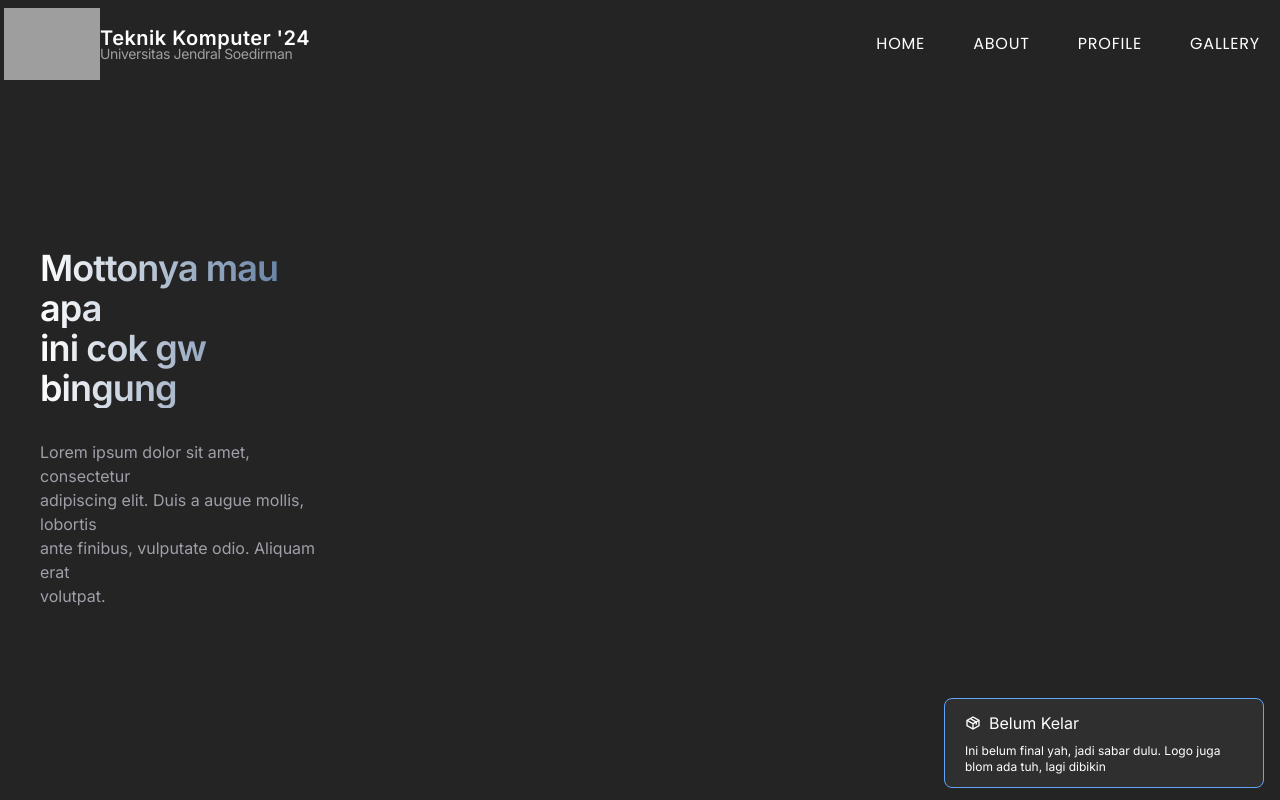
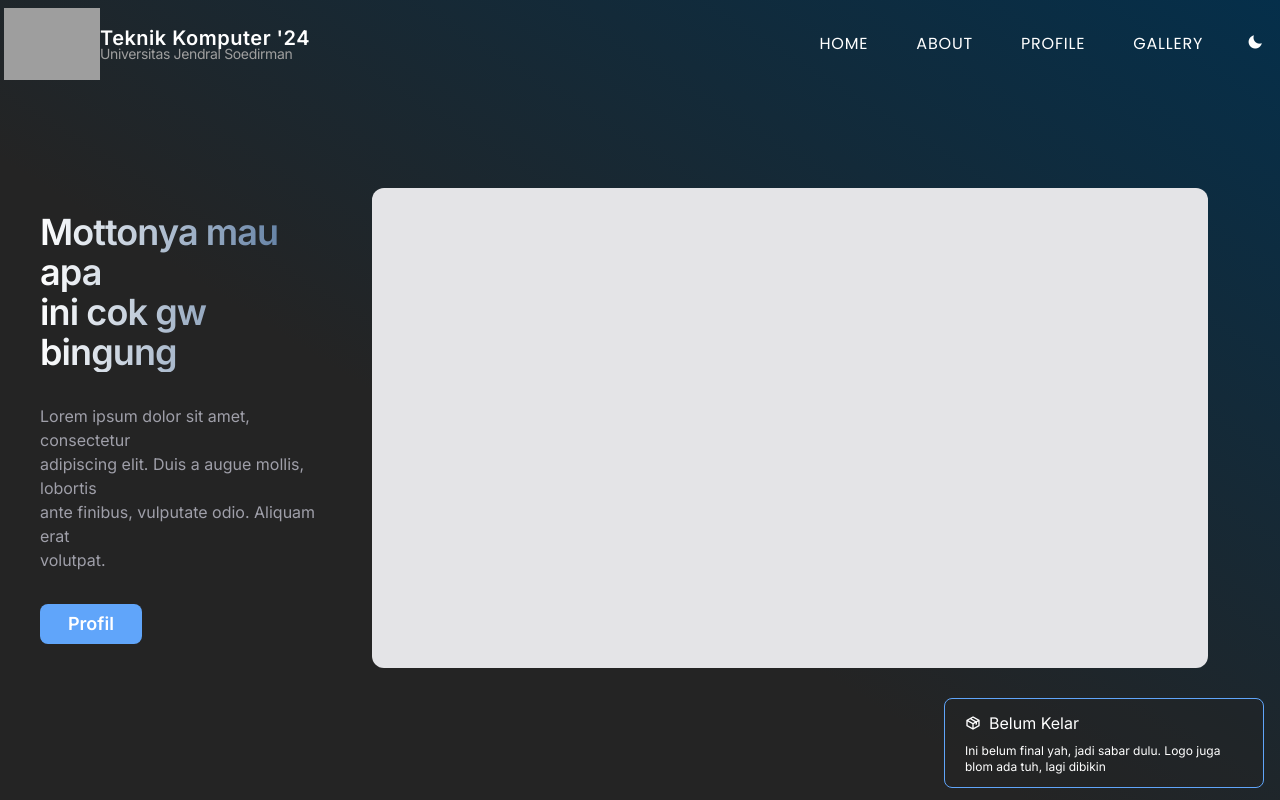
Before and after one commit to CrzxaExe/Project-Tekkom-24, a Vue app: page / in a window 1280 px wide. Built offline with nearby package versions, Linux system fonts and the light colour scheme; grey boxes are pictures that could not be loaded.

Commit message:
adding darkmode & adding some content to hero section

```diff
--- a/index.html
+++ b/index.html
@@ -1,5 +1,5 @@
 <!DOCTYPE html>
-<html lang="id">
+<html lang="id" class="dark">
   <head>
     <meta charset="UTF-8" />
     <link rel="icon" href="/favicon.ico" />
@@ -20,7 +20,7 @@
     <title>Teknik Komputer '24 | Unsoed</title>
   </head>
   <body
-    class="bg-back-900 min-h-screen text-white font-primary overflow-x-hidden relative"
+    class="dark:bg-linear-to-tr/srgb from-back-900 from-40% to-sky-950 min-h-screen dark:text-white text-black font-primary overflow-x-hidden relative"
   >
     <div id="app"></div>
     <script type="module" src="/src/main.js"></script>
--- a/src/assets/main.css
+++ b/src/assets/main.css
@@ -13,9 +13,10 @@
 
 html,
 body {
-  background: #242424;
   scroll-behavior: smooth;
 }
+
+@custom-variant dark (&:where(.dark, .dark *));
 
 @utility section-screen {
   @apply flex max-w-[115em] mx-auto w-full min-h-full px-5 md:px-6 lg:px-10 py-6 md:py-8 lg:py-12;
@@ -34,5 +35,5 @@ body {
 }
 
 @utility nav-link-btn {
-  @apply w-full lg:w-fit px-5 py-1 lg:px-4 rounded-lg text-center transition-all duration-300 ease-in-out text-white hover:bg-white hover:text-black lg:hover:bg-transparent lg:hover:text-teal-500 active:bg-gray-600 active:text-gray-800 lg:active:bg-white lg:active:text-teal-700;
+  @apply w-full lg:w-fit px-5 py-1 lg:px-4 rounded-lg text-center transition-all duration-300 ease-in-out text-black dark:text-white hover:bg-white hover:text-black lg:hover:bg-transparent lg:hover:text-teal-500 active:bg-gray-600 active:text-gray-800 lg:active:bg-black dark:lg:active:bg-white lg:active:text-teal-700;
 }
--- a/src/components/Navbar.vue
+++ b/src/components/Navbar.vue
@@ -2,9 +2,9 @@
 import { ref } from 'vue';
 import Skeleton from './Skeleton.vue'
 
-
 const scroll = ref(0);
 const toggle = ref(false);
+const isDarkMode = ref(true);
 
 window.addEventListener("scroll", () => {
     scroll.value = window.scrollY;
@@ -12,6 +12,12 @@ window.addEventListener("scroll", () => {
 
 const toggleHamburger = () => {
     toggle.value = !toggle.value;
+}
+
+const toggleDarkMode = () => {
+    document.documentElement.classList.toggle("dark");
+
+    isDarkMode.value = !isDarkMode
 }
 
 </script>
@@ -42,15 +48,15 @@ const toggleHamburger = () => {
             </div>
             <div class="w-full max-w-[1.88rem] flex flex-col gap-2 justify-center items-center lg:hidden cursor-pointer"
                 v-on:click="toggleHamburger">
-                <span class="w-full h-[2px] bg-white rounded transition-all ease-in-out duration-300 origin-top-left"
+                <span class="w-full h-[2px] bg-black dark:bg-white rounded transition-all ease-in-out duration-300 origin-top-left"
                     :class="[toggle ? 'rotate-45 translate-x-1' : '']"></span>
-                <span class="w-full h-[2px] bg-white rounded transition-all ease-in-out duration-300"
+                <span class="w-full h-[2px] bg-black dark:bg-white rounded transition-all ease-in-out duration-300"
                     :class="[toggle ? 'opacity-0' : '']"></span>
-                <span class="w-full h-[2px] bg-white rounded transition-all ease-in-out duration-300 origin-bottom-left"
+                <span class="w-full h-[2px] bg-black dark:bg-white rounded transition-all ease-in-out duration-300 origin-bottom-left"
                     :class="[toggle ? '-rotate-45 translate-x-1' : '']"></span>
             </div>
-            <nav class="text-sm lg:text-base tracking-wider w-[calc(100%-var(--spacing)*6)] lg:w-fit flex flex-col lg:flex-row gap-2 lg:gap-4 uppercase items-center lg:justify-start absolute lg:relative font-secondary lg:opacity-100 top-[4.9rem] lg:top-0 right-3 lg:right-0 py-4 lg:py-0 px-2 lg:px-0 bg-back-800 lg:bg-back-800/0 transition-all ease-in-out rounded-lg"
-                :class="[toggle ? 'opacity-100' : 'opacity-0']">
+            <nav class="text-sm lg:text-base tracking-wider w-[calc(100%-var(--spacing)*6)] lg:w-fit flex flex-col lg:flex-row gap-2 lg:gap-4 uppercase items-center lg:scale-100 lg:justify-start absolute lg:relative font-secondary lg:opacity-100 top-[4.9rem] lg:top-0 right-3 lg:right-0 py-4 lg:py-0 px-2 lg:px-0 bg-back-800 lg:bg-back-800/0 transition-all ease-in-out rounded-lg"
+                :class="[toggle ? 'opacity-100 scale-100' : 'opacity-0 scale-0']">
                 <RouterLink
                     class="nav-link-btn"
                     to="/" v-on:click="toggleHamburger">
@@ -71,6 +77,10 @@ const toggleHamburger = () => {
                     to="gallery" v-on:click="toggleHamburger">
                     gallery
                 </RouterLink>
+                <button class="nav-link-btn px-3 py-2" @click="toggleDarkMode">
+                    <i class='bx bx-moon' v-if="!isDarkMode"></i>
+                    <i class='bx bxs-moon' v-if="isDarkMode"></i>
+                </button>
             </nav>
         </div>
     </header>
--- a/src/components/Toast.vue
+++ b/src/components/Toast.vue
@@ -20,7 +20,7 @@ onMounted(() => {
 </script>
 
 <template>
-    <div class="border-[1px] border-accent-300 inline absolute bottom-3 right-4 px-5 py-3 rounded-lg text-xs bg-white/5 max-w-[14rem] lg:max-w-[20rem] w-full" id="toast">
+    <div class="border-[1px] border-accent-300 inline absolute bottom-3 right-4 px-5 py-3 rounded-lg text-xs dark:bg-back-900/40 max-w-[14rem] lg:max-w-[20rem] w-full" id="toast">
         <span class="flex flex-row text-sm lg:text-base gap-2 items-center">
             <i :class="icon"></i>
             <h1>{{ title }}</h1>
--- a/src/views/HomeView.vue
+++ b/src/views/HomeView.vue
@@ -25,7 +25,7 @@ onMounted(() => {
   })
 
   motto.lines.forEach(e => {
-    e.classList.add("bg-linear-to-r/srgb" ,"from-white" ,"to-accent-300/50", "bg-clip-text" ,"text-transparent")
+    e.classList.add("bg-linear-to-r/srgb" , "from-black", "dark:from-white" ,"to-accent-300/50", "bg-clip-text" ,"text-transparent")
 
     gsap.from(e, {
       y: 40,
@@ -43,16 +43,19 @@ desc.lines.forEach(e => {
       delay: motto.lines.indexOf(e) * 0.062 + 0.4
     })
   })
+
+  gsap.from("#hero-btn", {
+    y: 50,
+    opacity: 0,
+    duration: 0.5,
+    delay: 0.42
+  })
 })
 </script>
 
 <template>
     <section class="h-screen-minus-26 lg:h-screen-minus-22 section-screen flex flex-col lg:flex-row lg:justify-center lg:items-center">
-        <!-- <img
-          src="https://komputer.ft.unsoed.ac.id/assets/upload/image/Copy_of_IMG_4646_(2).jpg"
-          alt="test"
-        /> -->
-       <div class="flex-col w-full lg:w-1/4">
+      <div class="flex-col w-full lg:w-1/4">
         <div class="small-only">
           <h1 class="text-3xl font-bold inline-block" id="prodi">Teknik Komputer</h1>
           <h3 class="text-sm text-back-200 tracking-wider" id="angkatan">2024</h3>
@@ -62,7 +65,20 @@ desc.lines.forEach(e => {
           <h2 class="text-3xl lg:text-4xl tracking-tight font-semibold w-[85%] lg:w-full" id="motto">Mottonya mau apa ini cok gw bingung</h2>
           <p class="mt-4 lg:mt-8 text-zinc-400" id="desc">Lorem ipsum dolor sit amet, consectetur adipiscing elit. Duis a augue mollis, lobortis ante finibus, vulputate odio. Aliquam erat volutpat.</p>
         </div>
-      </div>
-      <div class="flex-col w-full lg:w-3/4"></div>
+
+        <div class="mt-4 lg:mt-8 lg:text-lg inline-flex flex-row gap-3" id="hero-btn">
+          <a
+            href="#"
+            class="bg-accent-300 px-5 lg:px-7 py-1.5 rounded-lg relative w-full font-semibold overflow-hidden transition-all duratino-300 ease-in-out hover:bg-white hover:text-back-900 active:bg-back-800 active:text-white"
+          >Profil</a>
+          </div>
+        </div>
+        <div class="flex-col w-full lg:w-3/4 py-3 lg:py-7 px-2 lg:px-8">
+          <div class="min-w-full lg:min-h-[60vh] bg-zinc-200 rounded-xl"></div>
+          <!-- <img
+          src="https://komputer.ft.unsoed.ac.id/assets/upload/image/Copy_of_IMG_4646_(2).jpg"
+          alt="test"
+          /> -->
+        </div>
     </section>
 </template>
```
